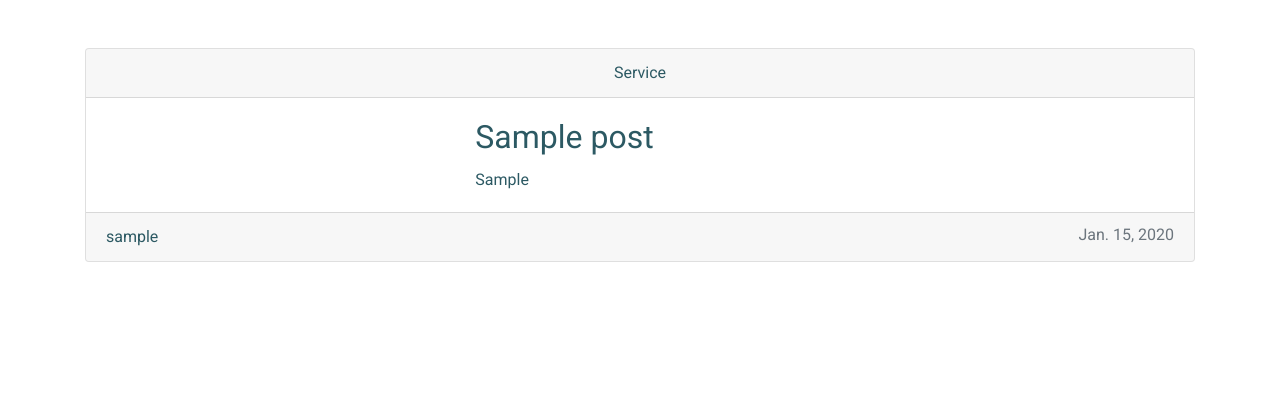
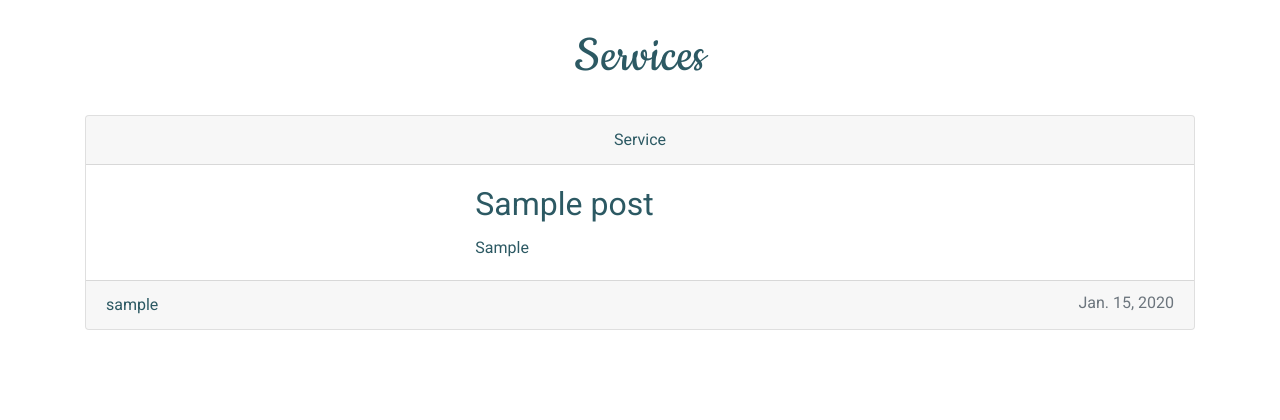
Before and after one commit to adammkeane/work-app-pp4, a Django app: page /bulletin/services/ in a window 1280 px wide. Shown: the part 68-488 px from the top of the page. Run offline with Django 3.2, Linux system fonts and the light colour scheme; tables that the repository leaves empty hold one stand-in row (values such as "Sample post"); some libraries are stand-ins or nearby versions.

Commit message:
Add post type to top of bulletin boards

```diff
--- a/templates/bulletin.html
+++ b/templates/bulletin.html
@@ -10,6 +10,17 @@ Bulletin Board - {{ post.get_post_type_display }}s - Side Hustle
 {% endblock title %}
 
 {% block content %}
+
+{% for post in post_list %}
+{% if forloop.counter < 2 %}
+<div class="container text-center">
+    <div>
+        <h1 class="brand-h1">{{ post.get_post_type_display }}s</h1>
+    </div>
+</div>
+
+{% endif %}
+{% endfor %}
 
 {% for post in post_list %}
 <div class="container mt-4">
@@ -49,7 +60,7 @@ Bulletin Board - {{ post.get_post_type_display }}s - Side Hustle
 {% endfor %}
 
 {% if is_paginated %}
-<nav aria-label="Page navigation" class="mt-5">
+<nav aria-label="Page navigation" class="mt-4">
     <ul class="pagination justify-content-center">
         {% if page_obj.has_previous %}
         <li class="page-item"><a href="?page={{ page_obj.previous_page_number }}" class="page-link">&laquo; PREV </a></li>
--- a/templates/profile.html
+++ b/templates/profile.html
@@ -13,8 +13,8 @@ Profile - {{ post.username }} - Side Hustle
 
 {% for post in post_list %}
 {% if forloop.counter < 2 %}
-<div class="container justify-content-center text-center">
-    <div class="mt-4">
+<div class="container text-center">
+    <div>
         <h1 class="brand-h1">{{ post.username }}</h1>
     </div>
 </div>
```
